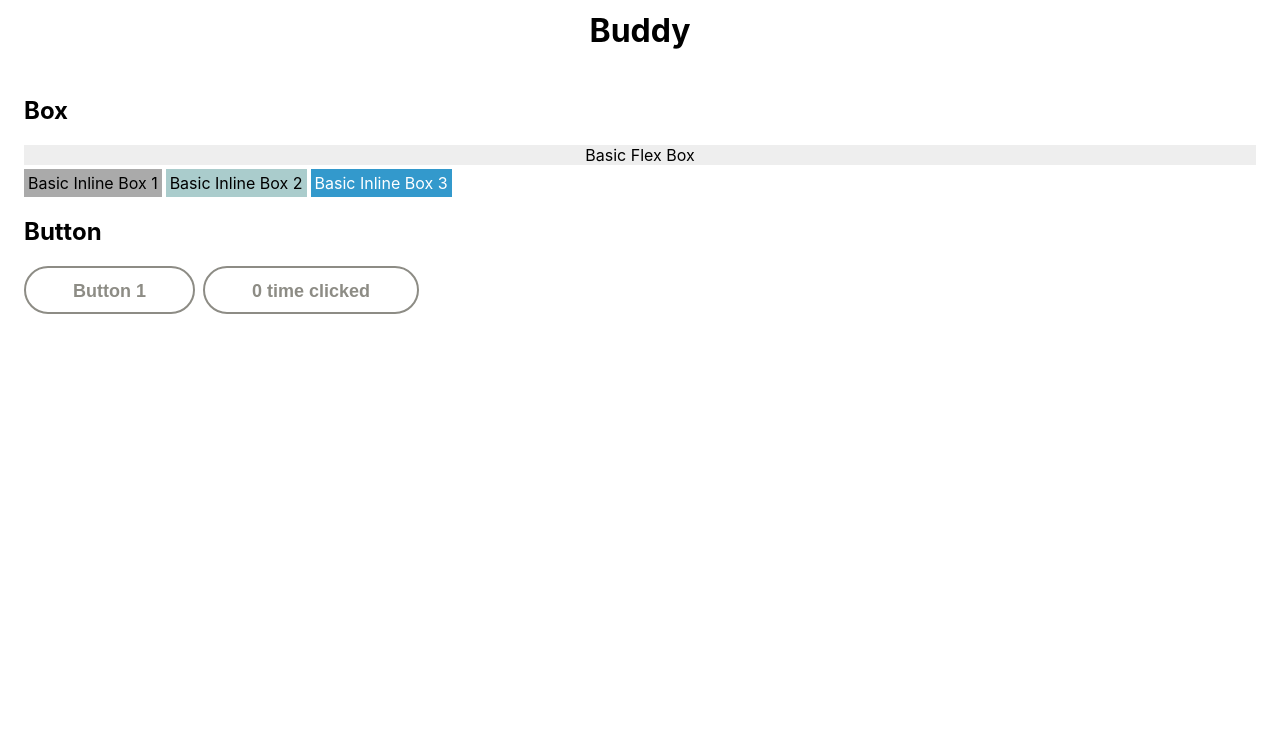
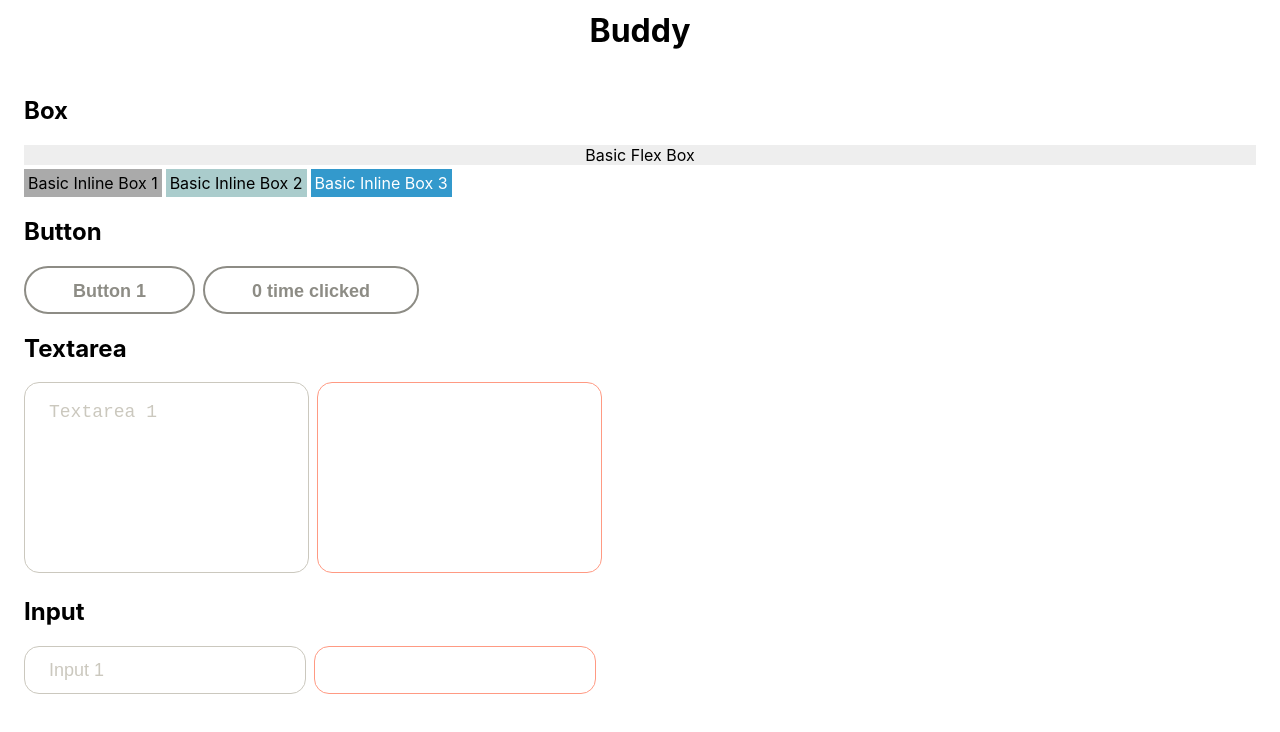
Before and after one commit to kmu-kcc/buddy-frontend, a React (Create React App) app: page /test in a window 1280 px wide. Shown: the top 732 px of the page. Built offline with nearby package versions, Linux system fonts and the light colour scheme.

Commit message:
Improve Test page
- add Textarea component usage
- add Input component usage

```diff
--- a/src/pages/Test.tsx
+++ b/src/pages/Test.tsx
@@ -1,6 +1,6 @@
 import React, {useCallback, useState} from 'react';
 import styled from 'styled-components';
-import {Button, Box} from '../components';
+import {Button, Box, Textarea, Input} from '../components';
 
 const Wrapper = styled.div`
   width: 100%;
@@ -9,9 +9,19 @@ const Wrapper = styled.div`
 
 export const Test = () => {
   const [count, setCount] = useState(0);
+  const [textValue, setTextValue] = useState('');
+  const [inputTextValue, setInputTextValue] = useState('');
   const handleClick = useCallback(() => {
     setCount(count + 1);
   }, [count, setCount]);
+  const handleTextareaChange =
+  useCallback((event: React.ChangeEvent<HTMLTextAreaElement>) => {
+    setTextValue(event.target.value);
+  }, [setTextValue]);
+  const handleInputChange =
+  useCallback((event: React.ChangeEvent<HTMLInputElement>) => {
+    setInputTextValue(event.target.value);
+  }, [setInputTextValue]);
   return (
     <Wrapper>
       <h2>Box</h2>
@@ -31,6 +41,14 @@ export const Test = () => {
       <h2>Button</h2>
       <Button mr='8px'>Button 1</Button>
       <Button onClick={handleClick}>{count} time clicked</Button>
+      <h2>Textarea</h2>
+      <Textarea onChange={handleTextareaChange} mr='8px'
+        value={textValue} placeholder='Textarea 1' />
+      <Textarea mr='8px' value='' error />
+      <h2>Input</h2>
+      <Input onChange={handleInputChange} mr='8px'
+        value={inputTextValue} placeholder='Input 1' />
+      <Input mr='8px' value='' error />
     </Wrapper>
   );
 };
```
